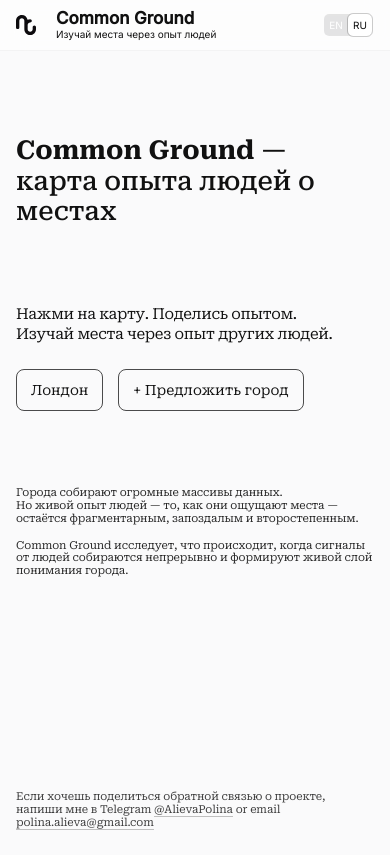
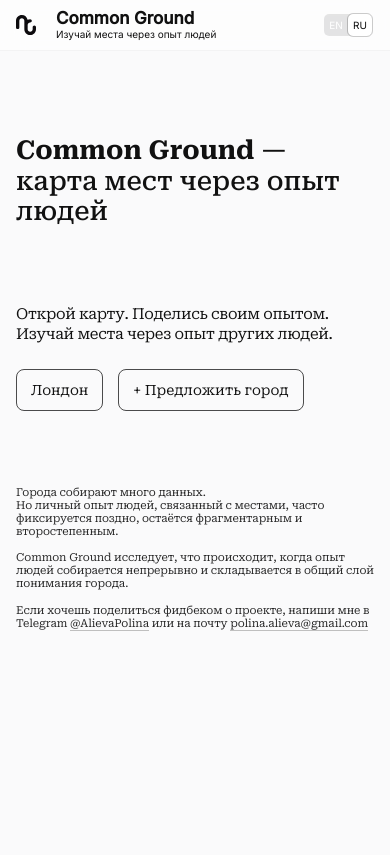
Before and after one commit to polinaalieva/commonground, a React (Vite) app: page /ru in a window 390 px wide. Built offline with nearby package versions, Linux system fonts and the light colour scheme; no server answers.

Commit message:
landing text fix

```diff
--- a/src/config/content.js
+++ b/src/config/content.js
@@ -7,24 +7,24 @@ export const CONTENT = {
     en: {
       subtitle_header: 'A map of how people experience places',
       title: 'Common Ground is a map of how people experience places',
-      subtitle: 'Tap the map. Share your experience.\nSee how others feel about places around you.',
+      subtitle: 'Tap the map. Share your experience.\nExplore places through people’s experiences.',
       btn_city: 'London',
       btn_suggest: '+ Suggest city',
       body_1: 'Cities collect vast amounts of data.',
-      body_2: "Yet people's lived experience of places often remains fragmented, delayed, and treated as secondary.",
-      body_3: 'Common Ground explores what happens when signals from people are continuously collected to form a living layer of insight about the city.',
+      body_2: "Yet people’s lived experience of places often remains fragmented, delayed, and treated as secondary.",
+      body_3: 'Common Ground explores what happens when people’s experiences are continuously collected and form a shared layer of understanding about the city.',
       contact: `If you'd like to share feedback about the project, feel free to message me on Telegram`,
     },
     ru: {
       subtitle_header: 'Изучай места через опыт людей',
-        title: 'Common Ground — карта опыта людей о местах',
-      subtitle: 'Нажми на карту. Поделись опытом.\nИзучай места через опыт других людей.',
+        title: 'Common Ground — карта мест через опыт людей',
+      subtitle: 'Открой карту. Поделись своим опытом.\nИзучай места через опыт других людей.',
       btn_city: 'Лондон',
       btn_suggest: '+ Предложить город',
-      body_1: 'Города собирают огромные массивы данных.',
-      body_2: 'Но живой опыт людей — то, как они ощущают места — остаётся фрагментарным, запоздалым и второстепенным.',
-      body_3: 'Common Ground исследует, что происходит, когда сигналы от людей собираются непрерывно и формируют живой слой понимания города.',
-      contact: 'Если хочешь поделиться обратной связью о проекте, напиши мне в Telegram',
+      body_1: 'Города собирают много данных.',
+      body_2: 'Но личный опыт людей, связанный с местами, часто фиксируется поздно, остаётся фрагментарным и второстепенным.',
+      body_3: 'Common Ground исследует, что происходит, когда опыт людей собирается непрерывно и складывается в общий слой понимания города.',
+      contact: 'Если хочешь поделиться фидбеком о проекте, напиши мне в Telegram',
     },
   },
 
--- a/src/pages/Home.css
+++ b/src/pages/Home.css
@@ -25,10 +25,14 @@
 .cg-title {
   margin: 100px 0 36px;
   font-family: "Roboto Serif", Georgia, serif;
-  font-size: 32px;
-  line-height: 1.12;
+  font-size: 26px;
+  line-height: 1.18;
   font-weight: 500;
   color: #111111;
+}
+
+.cg-title-accent {
+  font-weight: 700;
 }
 
 .cg-subtitle {
@@ -48,7 +52,6 @@
   gap: 12px;
   margin: 0 0 230px;
 }
-
 
 .cg-btn {
   display: inline-flex;
@@ -71,7 +74,6 @@
 
 .cg-btn:hover {
   border: 1px solid transparent;
- /* transform: translateY(-1px); */
   background:
     linear-gradient(
     rgba(255,255,255,0.95),
@@ -102,172 +104,141 @@
   margin-bottom: 0;
 }
 
-.cg-contact {
-  transform: translateY(-60px);
-  font-family: "Roboto Serif", Georgia, serif;
-  font-size: 12px;
-  line-height: 1.18;
-  letter-spacing: -0.01em;
-  color: rgba(30,30,30,.95);
-  opacity: .9;
-}
-
-.cg-contact a {
-  color: inherit !important;
+.cg-body a {
+  color: inherit;
   text-decoration: none;
   border-bottom: 1px solid rgba(17,17,17,.28);
 }
 
-.cg-contact a:hover {
+.cg-body a:hover {
   border-bottom-color: rgba(17,17,17,.7);
 }
 
-.cg-form-close{
-  position:absolute;
-  top:14px;
-  right:14px;
-  width:36px;
-  height:36px;
-  border:0;
-  border-radius:999px;
-  background:rgba(17,17,17,0.08);
-  color:#111111;
-  font-size:24px;
-  line-height:1;
-  cursor:pointer;
-  display:flex;
-  align-items:center;
-  justify-content:center;
-  z-index:2;
+.cg-form-close {
+  position: absolute;
+  top: 14px;
+  right: 14px;
+  width: 36px;
+  height: 36px;
+  border: 0;
+  border-radius: 999px;
+  background: rgba(17,17,17,0.08);
+  color: #111111;
+  font-size: 24px;
+  line-height: 1;
+  cursor: pointer;
+  display: flex;
+  align-items: center;
+  justify-content: center;
+  z-index: 2;
 }
 
-.cg-form-close:hover{
-  background:rgba(17,17,17,0.14);
+.cg-form-close:hover {
+  background: rgba(17,17,17,0.14);
 }
 
-.cg-form-inner{
-  position:relative;
-}
-
-@media (min-width:768px){
-  .cg-body p:first-child{margin-bottom:0;}
+.cg-form-inner {
+  position: relative;
 }
 
 /* TABLET */
 
-@media (max-width:1024px){
+@media (max-width:1024px) {
 
-.cg-landing__inner{
-  min-height:auto;
-  padding:65px 28px 48px;
+  .cg-landing__inner {
+    min-height: auto;
+    padding: 65px 28px 48px;
   }
 
-.cg-landing__content{
-  max-width:640px;
-  min-height:auto;
+  .cg-landing__content {
+    max-width: 640px;
+    min-height: auto;
   }
 
-.cg-buttons{
-  margin-bottom:130px;
+  .cg-buttons {
+    margin-bottom: 130px;
   }
 
-.cg-body{
-  transform:none;
-  margin-bottom:48px;
+  .cg-body {
+    transform: none;
+    margin-bottom: 48px;
   }
-
-.cg-contact{
-  transform:none;
-}
-
 }
 
 /* MOBILE */
 
-@media (max-width:640px){
+@media (max-width:640px) {
 
-.cg-landing__inner{
-  min-height:90svh;
+  .cg-landing__inner {
+    min-height: 90svh;
     padding: 85px 16px 25px;
   }
 
-.cg-landing__content{
-  min-height:calc(100svh - 99px);
+  .cg-landing__content {
+    min-height: calc(100svh - 99px);
   }
 
-.cg-title{
-  font-size:26px;
-  line-height:1.18;
-  font-weight:500;
+  .cg-title {
+    font-size: 26px;
+    line-height: 1.18;
+    font-weight: 500;
     margin-top: 50px;
-  margin-bottom:78px;
+    margin-bottom: 78px;
   }
 
-.cg-title-accent{
-  font-weight:700;
+  .cg-title-accent {
+    font-weight: 700;
   }
 
-.cg-subtitle{
-  font-size:15px;
-  line-height:1.32;
-  margin-bottom:24px;
+  .cg-subtitle {
+    font-size: 15px;
+    line-height: 1.32;
+    margin-bottom: 24px;
   }
 
-.cg-buttons-bleed{
-  position:relative;
-  left:50%;
-  right:50%;
-  margin-left:-50vw;
-  margin-right:-50vw;
-  width:100vw;
-  overflow:hidden;
-  margin-bottom:14px;
+  .cg-buttons-bleed {
+    position: relative;
+    left: 50%;
+    right: 50%;
+    margin-left: -50vw;
+    margin-right: -50vw;
+    width: 100vw;
+    overflow: hidden;
+    margin-bottom: 14px;
   }
 
-.cg-buttons{
-  display:flex;
-  flex-wrap:nowrap;
-  gap:15px;
-  overflow-x:auto;
-  overflow-y:hidden;
-  -webkit-overflow-scrolling:touch;
-  scrollbar-width:none;
+  .cg-buttons {
+    display: flex;
+    flex-wrap: nowrap;
+    gap: 15px;
+    overflow-x: auto;
+    overflow-y: hidden;
+    -webkit-overflow-scrolling: touch;
+    scrollbar-width: none;
     padding: 0 16px 2px;
-  margin:0;
+    margin: 0;
   }
 
-
-.cg-buttons::-webkit-scrollbar{
-  display:none;
+  .cg-buttons::-webkit-scrollbar {
+    display: none;
   }
 
-.cg-btn{
-  flex:0 0 auto;
-  height:42px;
-  font-size:14px;
-  padding:0 14px;
+  .cg-btn {
+    flex: 0 0 auto;
+    height: 42px;
+    font-size: 14px;
+    padding: 0 14px;
   }
 
-.cg-body{
-  font-size:11px;
-  margin-top:60px;
+  .cg-body {
+    font-size: 11px;
+    margin-top: 60px;
     opacity: 0.9;
-
-}
-.cg-body p:first-child {
-    margin-bottom: 0;
   }
 
-.cg-contact{
-  font-size:11px;
-  transform:none;
-  margin-top:auto;
+  .cg-form-inner {
+    width: 100%;
+    height: 100%;
+    border-radius: 0;
   }
-
-.cg-form-inner{
-  width:100%;
-  height:100%;
-  border-radius:0;
 }
-
-}
--- a/src/pages/Home.jsx
+++ b/src/pages/Home.jsx
@@ -40,16 +40,14 @@ function Home() {
           </div>
 
           <div className="cg-body">
-            <p>{c.body_1}</p>
-            <p>{c.body_2}</p>
+            <p>{c.body_1}<br />{c.body_2}</p>
             <p>{c.body_3}</p>
-          </div>
-
-          <div className="cg-contact">
-            {c.contact}{' '}
-            <a href="https://t.me/AlievaPolina" target="_blank">@AlievaPolina</a>
-            {' '}or email{' '}
-            <a href="mailto:polina.alieva@gmail.com">polina.alieva@gmail.com</a>
+            <p>
+              {c.contact}{' '}
+              <a href="https://t.me/AlievaPolina" target="_blank">@AlievaPolina</a>
+              {' '}{lang === 'ru' ? 'или на почту' : 'or email'}{' '}
+              <a href="mailto:polina.alieva@gmail.com">polina.alieva@gmail.com</a>
+            </p>
           </div>
 
         </div>
```
Lines whose indentation alone changed are shown as unchanged.
